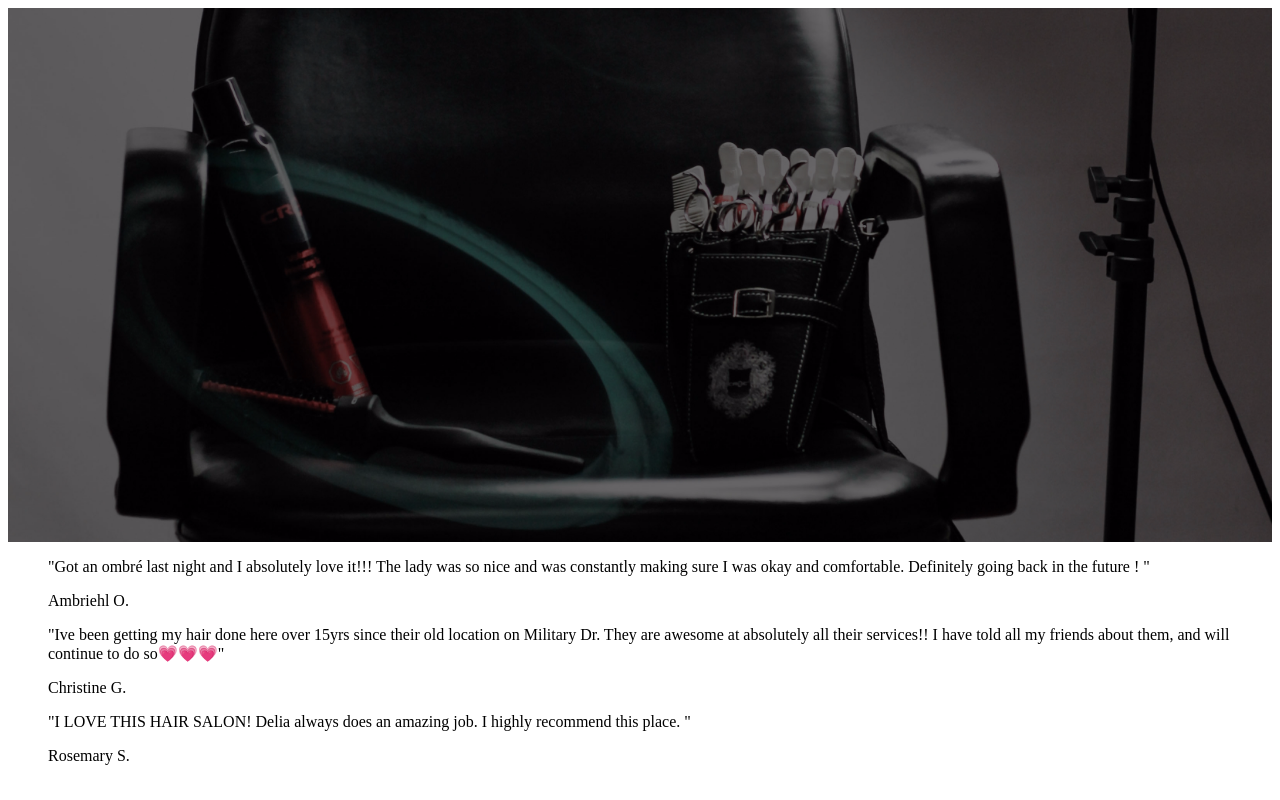
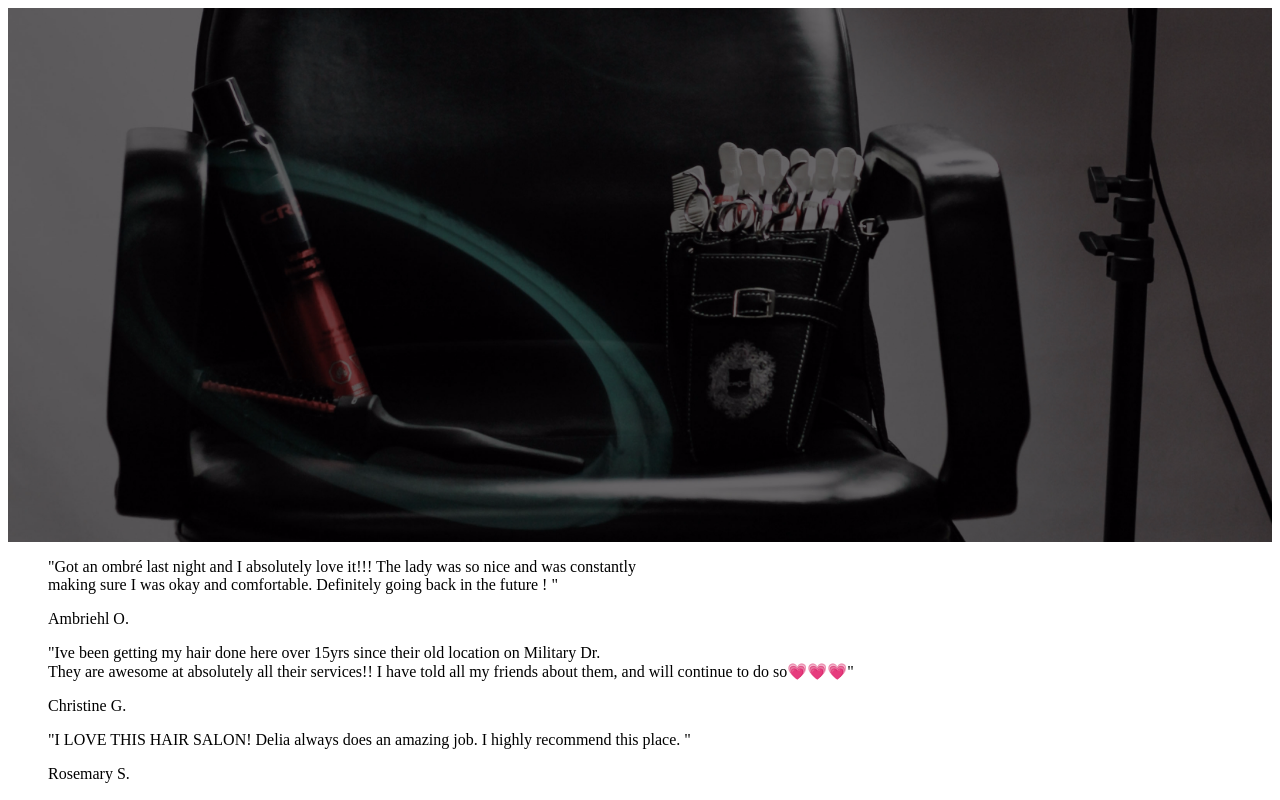
Before and after one commit to George-Perez/salonrazor.com, a PHP site: page /_includes/banner.html in a window 1280 px wide. Run offline with PHP 8.4, Linux system fonts and the light colour scheme.

Commit message:
updated sight

```diff
--- a/_includes/banner.html
+++ b/_includes/banner.html
@@ -3,20 +3,20 @@
 	<div class="carousel slide centered" data-ride="carousel">
 		<div class="carousel-item active">
 			<blockquote class="blockquote d-block">
-				<p class="mb-0">"Got an ombré last night and I absolutely love it!!! The lady was so nice and was constantly making sure I was okay and comfortable. Definitely going back in the future ! "
+				<p>"Got an ombré last night and I absolutely love it!!! The lady was so nice and was constantly<br> making sure I was okay and comfortable. Definitely going back in the future ! "
 				</p>
 				<footer class="blockquote-footer">Ambriehl O. <cite title="Source Title"></cite></footer>
 			</blockquote>
 		</div>
 		<div class="carousel-item">
 			<blockquote class="blockquote d-block">
-				<p class="mb-0">"Ive been getting my hair done here over 15yrs since their old location on Military Dr. They are awesome at absolutely all their services!! I have told all my friends about them, and will continue to do so💗💗💗"</p>
+				<p>"Ive been getting my hair done here over 15yrs since their old location on Military Dr. <br>They are awesome at absolutely all their services!! I have told all my friends about them, and will continue to do so💗💗💗"</p>
 				<footer class="blockquote-footer">Christine G. <cite title="Source Title"></cite></footer>
 			</blockquote>
 		</div>
 		<div class="carousel-item">
 			<blockquote class="blockquote d-block">
-				<p class="mb-0">"I LOVE THIS HAIR SALON! Delia always does an amazing job. I highly recommend this place. "
+				<p>"I LOVE THIS HAIR SALON! Delia always does an amazing job. I highly recommend this place. "
 				</p>
 				<footer class="blockquote-footer">Rosemary S. <cite title="Source Title"></cite></footer>
 			</blockquote>
--- a/_includes/footer.html
+++ b/_includes/footer.html
@@ -34,7 +34,7 @@
 </div>
 <div class="container-copyright d-flex justify-content-center">
 	<p class="">
-		&#169; 2017 <a><b>Salon Razor</b></a>. All Rights Reserved.
+		&#169; 2018 <a><b>Salon Razor</b></a>. All Rights Reserved.
 	</p>
 </div>
 <!--//End of the footer//-->
--- a/_includes/nav.html
+++ b/_includes/nav.html
@@ -33,7 +33,7 @@
             </video>
     <div class="header-overlay">
 
-        <h1 class="hero-tag">Serving Serving South San Antonio <br>Since 2005</h1>
+        <h1 class="hero-tag">Serving Serving South San Antonio Since 2005</h1>
     </div>
 </div>
 <!--End of video background-->
--- a/_layouts/default.html
+++ b/_layouts/default.html
@@ -16,8 +16,7 @@
 
 <body>
     <div class="page">
-        {% include nav.html %} {% include services.html %} {% include banner.html %} {% include pricing.html %} {% include brands.html %} {% include about.html %} {% include instagram.html %} {% include map.html %} {{ content }} {%
-        include footer.html %}
+        {% include nav.html %} {% include services.html %} {% include banner.html %} {% include pricing.html %} {% include brands.html %} {% include about.html %} {% include instagram.html %} {% include map.html %} {{ content }} {% include footer.html %}
     </div>
 
     <script src="https://ajax.googleapis.com/ajax/libs/jquery/3.2.1/jquery.min.js"></script>
--- a/_sass/banner.scss
+++ b/_sass/banner.scss
@@ -13,3 +13,9 @@
     left: 50%;
     transform: translate(-50%, -50%);
 }
+
+.carousel-item {
+    height: auto;
+    width: 500px;
+
+}
```
Also changed, not shown: _sass/media-queries.scss (+12 -0 lines).
